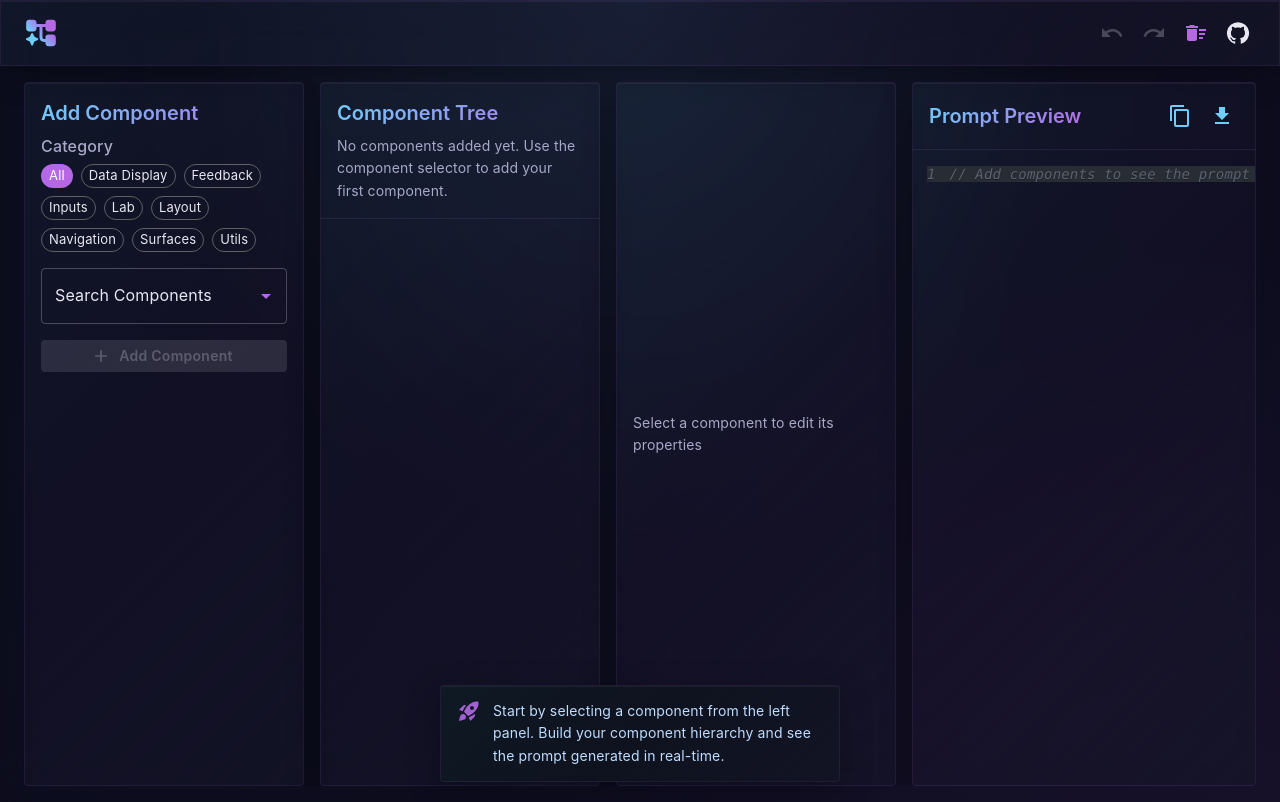
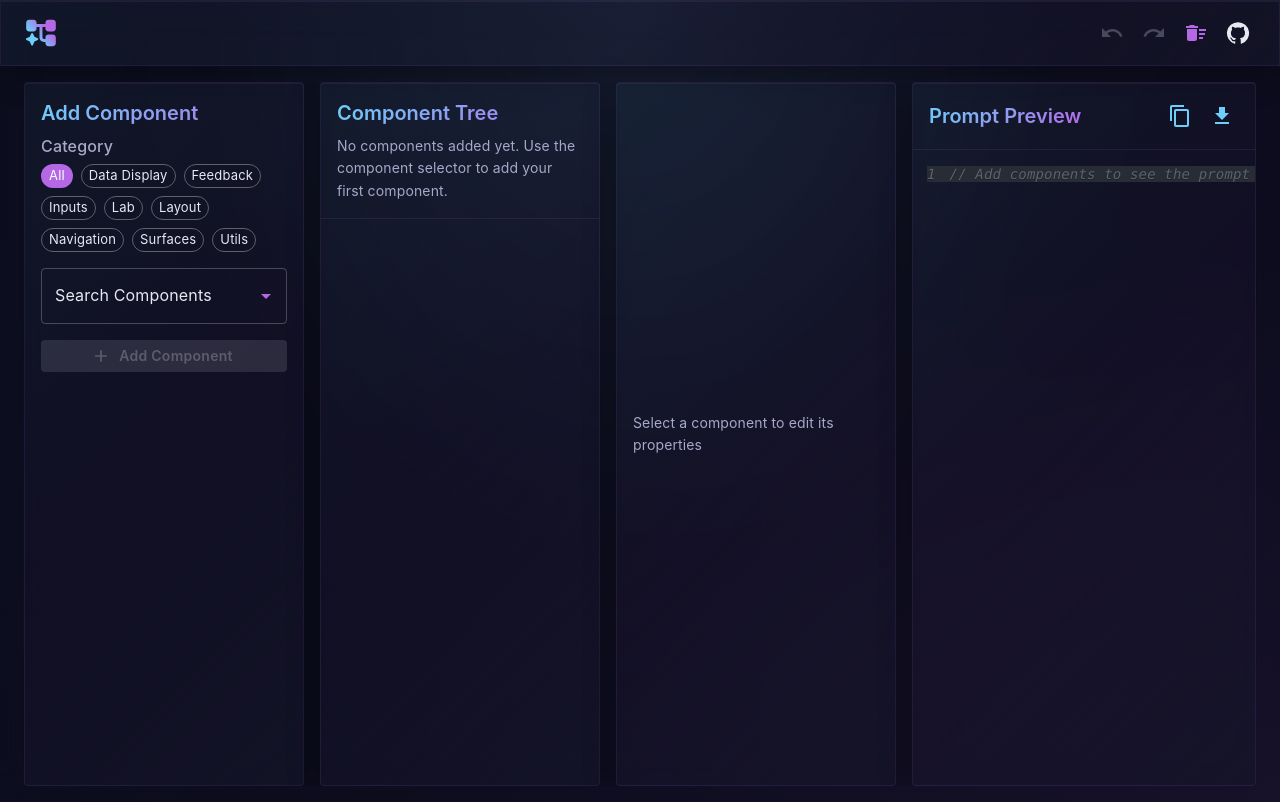
Before and after one commit to alonsarias/structured-prompts-ui, a React (Vite) app: page / in a window 1280 px wide. Built offline with nearby package versions, Linux system fonts and the light colour scheme.

Commit message:
refactor: remove help text component for cleaner UI

```diff
--- a/src/App.tsx
+++ b/src/App.tsx
@@ -209,23 +209,6 @@ function App() {
         </Box>
       </Container>
 
-      {/* Help Text */}
-      {components.length === 0 && (
-        <Alert
-          severity="info"
-          icon={<RocketLaunchIcon color="primary" />}
-          sx={{
-            position: 'fixed',
-            bottom: 20,
-            left: '50%',
-            transform: 'translateX(-50%)',
-            maxWidth: 400,
-          }}
-        >
-          Start by selecting a component from the left panel.
-          Build your component hierarchy and see the prompt generated in real-time.
-        </Alert>
-      )}
     </ThemeProvider>
   );
 }
```
